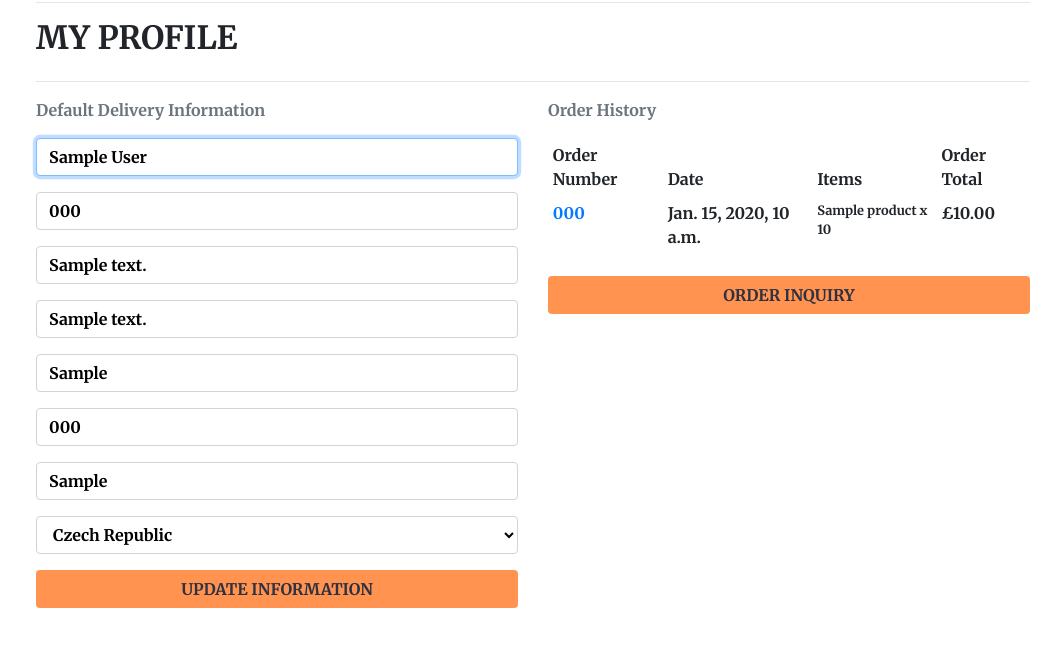
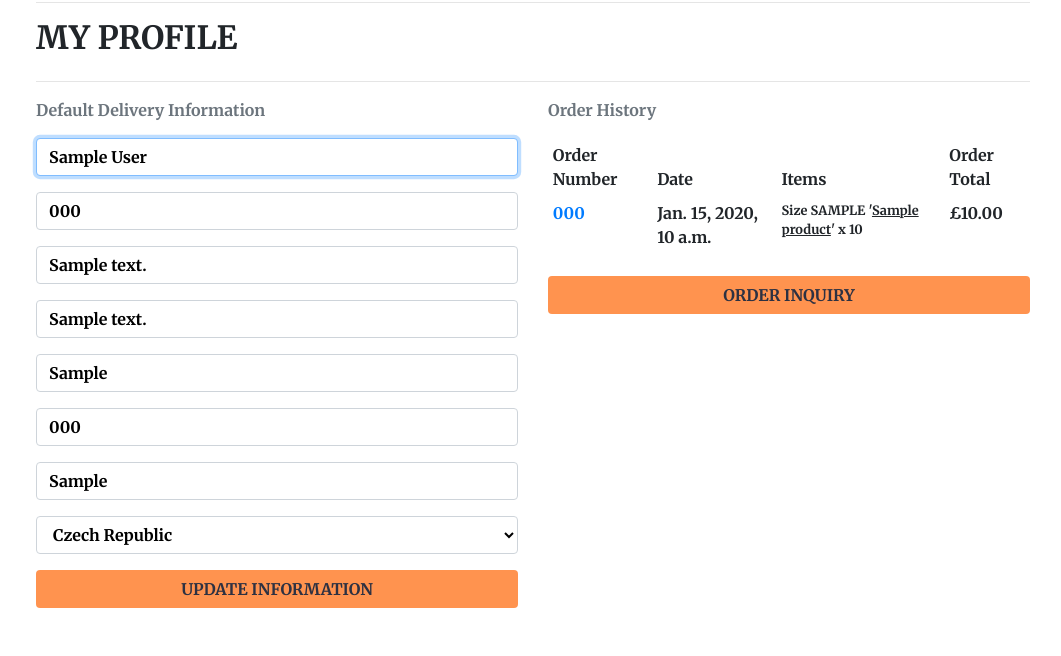
Before and after one commit to kylelawrencedev/lawrence-collections-ms4, a Django app: page /profile/ in a window 1280 px wide. Shown: the part 147-803 px from the top of the page, without its empty margins (107-1168 px from the left). Run offline with Django 3.2, Linux system fonts and the light colour scheme; a user stored in the database is signed in; tables that the repository leaves empty hold one stand-in row (values such as "Sample post"); parts of the project's set-up code (start-up, migrations or seed data) failed here and were passed over; some libraries are stand-ins or nearby versions; some web fonts are replaced.

Commit message:
Add styling for profile template for order history

```diff
--- a/profiles/templates/profiles/profile.html
+++ b/profiles/templates/profiles/profile.html
@@ -57,9 +57,9 @@
                                 <ul class="list-unstyled">
                                     {% for item in order.lineitems.all %}
                                     <li class="small">
-                                        {% if item.product.has_sizes %}
-                                        Size {{ item.product.size|upper }}
-                                        {% endif %}{{ item.product.name }} x {{ item.quantity }}
+                                        {% if item.product_size %}
+                                        Size {{ item.product_size|upper }}
+                                        {% endif %}'<u>{{ item.product.name }}</u>' x {{ item.quantity }}
                                     </li>
                                     {% endfor %}
                                 </ul>
```
